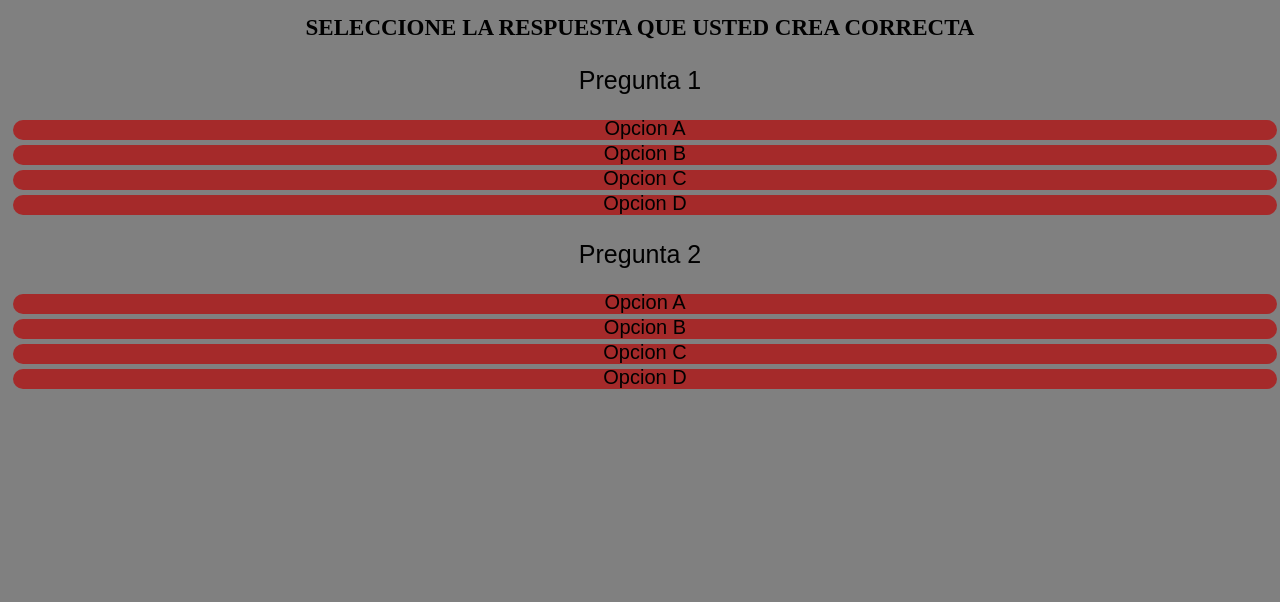
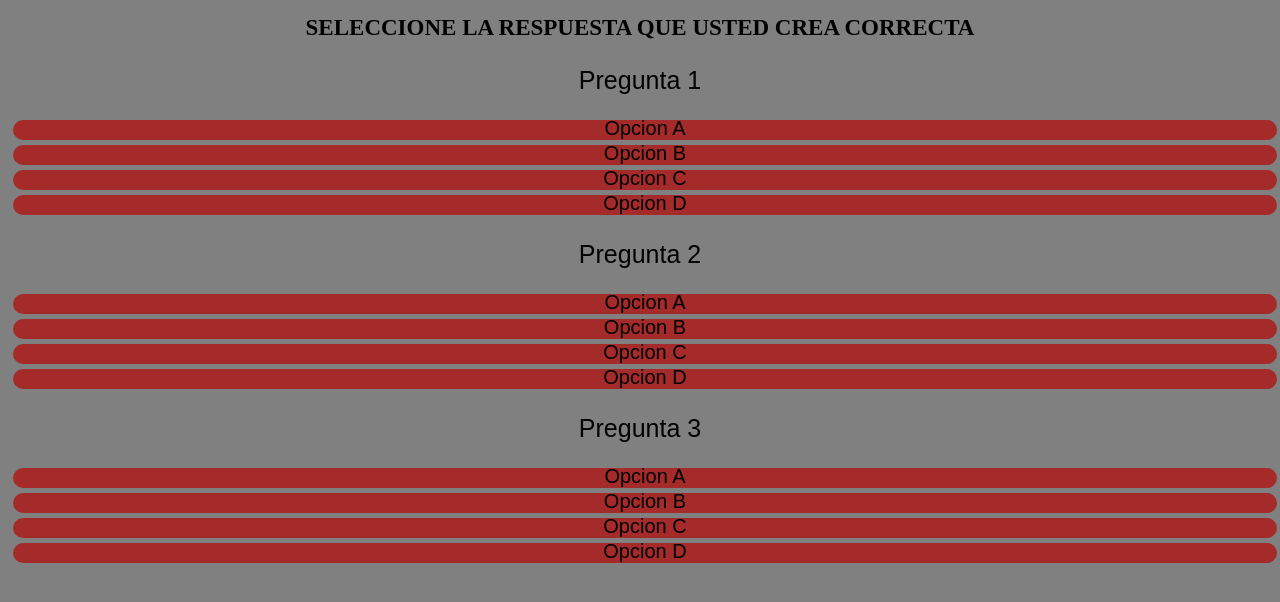
Before and after one commit to Willburg05/Alineacion-con-Flexbox, a plain HTML site: page index.html in a window 1280 px wide. Drawn offline with Linux system fonts and the light colour scheme.

Commit message:
Se agregó una siguiente parte a la página

```diff
--- a/index.html
+++ b/index.html
@@ -39,5 +39,20 @@
             Opcion D
         </div>
     </section>
+    <p class="p3">Pregunta 3</p>
+    <section class="flex-container">
+        <div class="caja">
+            Opcion A
+        </div>
+        <div class="caja">
+            Opcion B
+        </div>
+        <div class="caja">
+            Opcion C
+        </div>
+        <div class="caja">
+            Opcion D
+        </div>
+    </section>
 </body>
 </html>
--- a/style.css
+++ b/style.css
@@ -28,3 +28,8 @@ line-height: 17px;
     font-size: 25px;
     font-family: Arial, Helvetica, sans-serif;
 }
+.p3{
+    text-align: center;
+    font-size: 25px;
+    font-family: Arial, Helvetica, sans-serif;
+}
```
